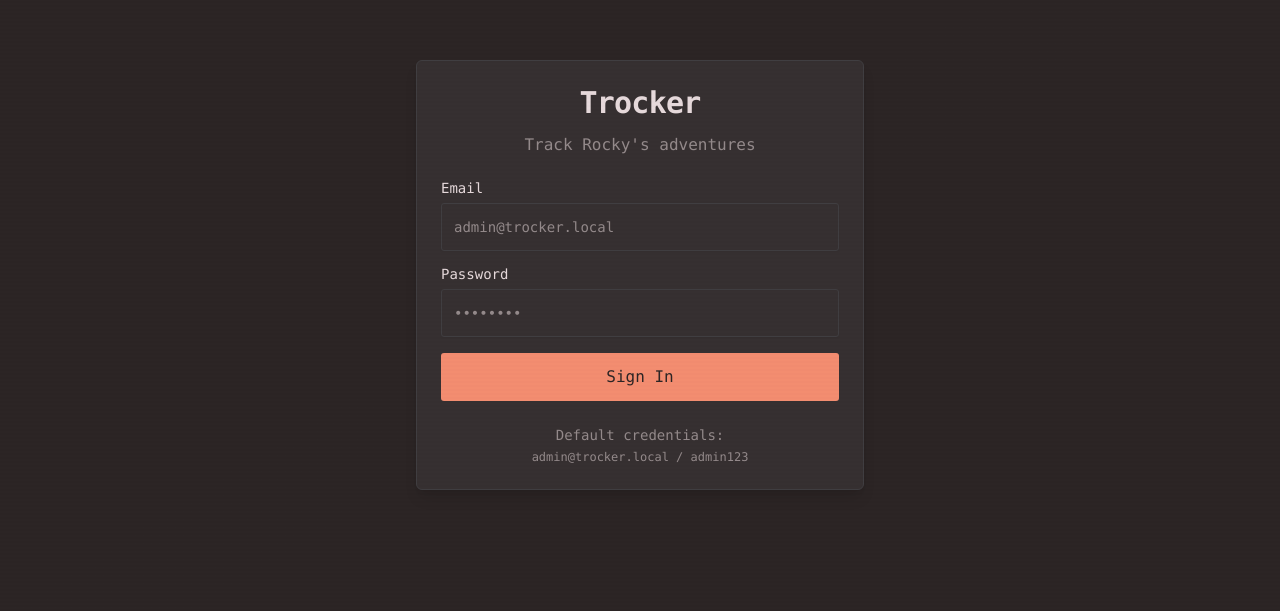
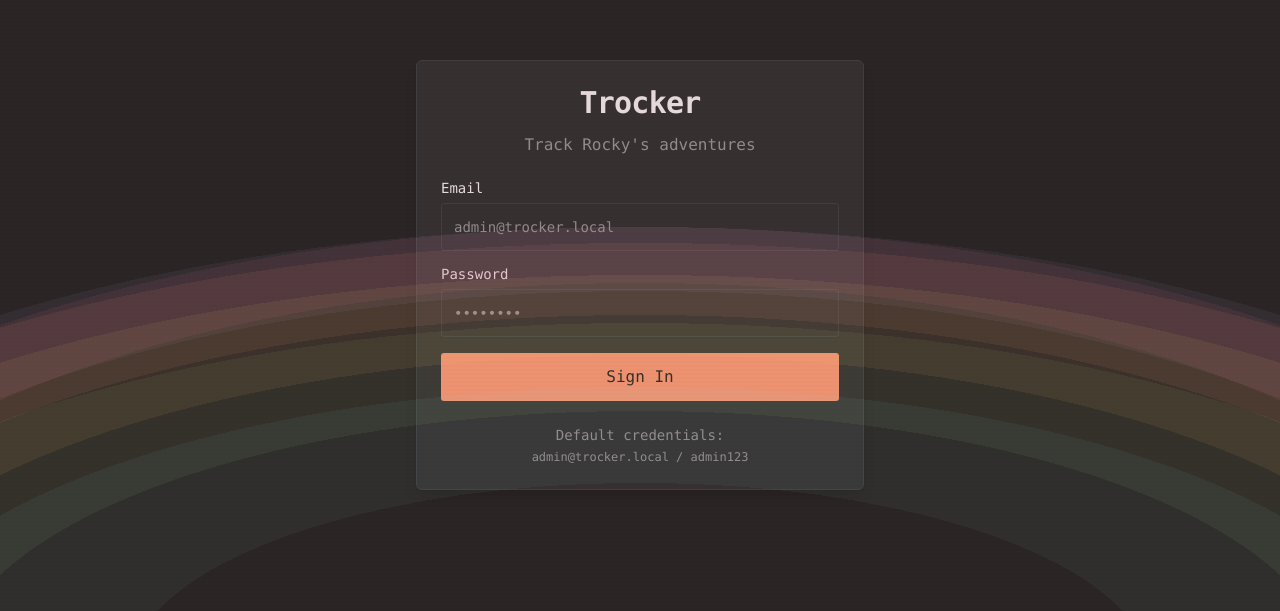
Before and after one commit to fistbumpfromdestiny/trocker, a Next.js app: page /login in a window 1280 px wide. Shown: the part 125-736 px from the top of the page. Built offline with nearby package versions, Linux system fonts and the light colour scheme.

Commit message:
Fix background gradient

```diff
--- a/app/dashboard/layout.tsx
+++ b/app/dashboard/layout.tsx
@@ -16,7 +16,7 @@ export default async function DashboardLayout({
   return (
     <div className="min-h-screen bg-background font-mono">
       <Header user={session.user} />
-      <main className="container mx-auto px-4 py-6 md:py-8 max-w-7xl">
+      <main className="container mx-auto px-4 py-6 md:py-8 max-w-7xl relative z-10">
         {children}
       </main>
     </div>
--- a/app/dashboard/page.tsx
+++ b/app/dashboard/page.tsx
@@ -2,14 +2,13 @@
 
 import { useEffect, useState } from "react";
 import { Card, CardContent, CardDescription, CardHeader, CardTitle } from "@/components/ui/card";
-import { Badge } from "@/components/ui/badge";
 import { Skeleton } from "@/components/ui/skeleton";
-import { HungerMeter } from "@/components/hunger/hunger-meter";
-import { FeedButton } from "@/components/hunger/feed-button";
 import { CurrentLocationCard } from "@/components/location/current-location-card";
 import { TimelineList } from "@/components/location/timeline-list";
 import { LocationReportForm } from "@/components/location/location-report-form";
 import { AlertCircle } from "lucide-react";
+// import { HungerMeter } from "@/components/hunger/hunger-meter";
+// import { FeedButton } from "@/components/hunger/feed-button";
 
 export default function DashboardPage() {
   const [dbError, setDbError] = useState(false);
@@ -87,9 +86,19 @@ export default function DashboardPage() {
       </div>
 
       {/* Quick Actions - Mobile First */}
-      <div className="grid gap-4 md:grid-cols-2 lg:grid-cols-3">
-        {/* Hunger Status */}
+      <div className="grid gap-4">
+        {/* Current Location */}
         <Card>
+          <CardHeader className="pb-3">
+            <CardTitle className="text-lg">Current Location</CardTitle>
+          </CardHeader>
+          <CardContent>
+            <CurrentLocationCard catId="rocky" />
+          </CardContent>
+        </Card>
+
+        {/* Hunger Status - DISABLED FOR NOW */}
+        {/* <Card>
           <CardHeader className="pb-3">
             <CardTitle className="text-lg">Hunger Level</CardTitle>
           </CardHeader>
@@ -97,17 +106,7 @@ export default function DashboardPage() {
             <HungerMeter catId="rocky" />
             <FeedButton catId="rocky" />
           </CardContent>
-        </Card>
-
-        {/* Current Location */}
-        <Card className="md:col-span-2 lg:col-span-2">
-          <CardHeader className="pb-3">
-            <CardTitle className="text-lg">Current Location</CardTitle>
-          </CardHeader>
-          <CardContent>
-            <CurrentLocationCard catId="rocky" />
-          </CardContent>
-        </Card>
+        </Card> */}
       </div>
 
       {/* Report Location - Prominent on Mobile */}
--- a/app/globals.css
+++ b/app/globals.css
@@ -123,6 +123,62 @@
     text-rendering: optimizeLegibility;
     -webkit-font-smoothing: antialiased;
     -moz-osx-font-smoothing: grayscale;
+    position: relative;
+  }
+
+  /* Retro wave background */
+  body::after {
+    content: "";
+    position: fixed;
+    bottom: 0;
+    left: 0;
+    width: 100%;
+    height: 100%;
+    background:
+      radial-gradient(ellipse 200% 120% at 50% 100%,
+        transparent 0%,
+        transparent 20%,
+        rgba(133, 218, 204, 0.06) 20%,
+        rgba(133, 218, 204, 0.06) 30%,
+        transparent 30%
+      ),
+      radial-gradient(ellipse 180% 110% at 50% 100%,
+        transparent 0%,
+        transparent 30%,
+        rgba(173, 218, 120, 0.07) 30%,
+        rgba(173, 218, 120, 0.07) 40%,
+        transparent 40%
+      ),
+      radial-gradient(ellipse 160% 100% at 50% 100%,
+        transparent 0%,
+        transparent 40%,
+        rgba(249, 204, 108, 0.08) 40%,
+        rgba(249, 204, 108, 0.08) 50%,
+        transparent 50%
+      ),
+      radial-gradient(ellipse 140% 90% at 50% 100%,
+        transparent 0%,
+        transparent 50%,
+        rgba(243, 141, 112, 0.09) 50%,
+        rgba(243, 141, 112, 0.09) 60%,
+        transparent 60%
+      ),
+      radial-gradient(ellipse 120% 80% at 50% 100%,
+        transparent 0%,
+        transparent 60%,
+        rgba(168, 169, 235, 0.07) 60%,
+        rgba(168, 169, 235, 0.07) 70%,
+        transparent 70%
+      ),
+      radial-gradient(ellipse 100% 70% at 50% 100%,
+        transparent 0%,
+        transparent 70%,
+        rgba(253, 104, 131, 0.08) 70%,
+        rgba(253, 104, 131, 0.08) 80%,
+        transparent 80%
+      );
+    pointer-events: none;
+    z-index: 0;
   }
 
   /* Terminal-like selection */
--- a/components/layout/header.tsx
+++ b/components/layout/header.tsx
@@ -22,7 +22,7 @@ export function Header({ user }: HeaderProps) {
 
   return (
     <>
-      <header className="sticky top-0 z-40 w-full border-b border-border bg-background font-mono">
+      <header className="sticky top-0 z-40 w-full border-b border-border bg-background/95 backdrop-blur-sm font-mono">
         <div className="flex h-14 items-center justify-between px-4">
           {/* Left: Menu button and title */}
           <div className="flex items-center gap-3">
```
